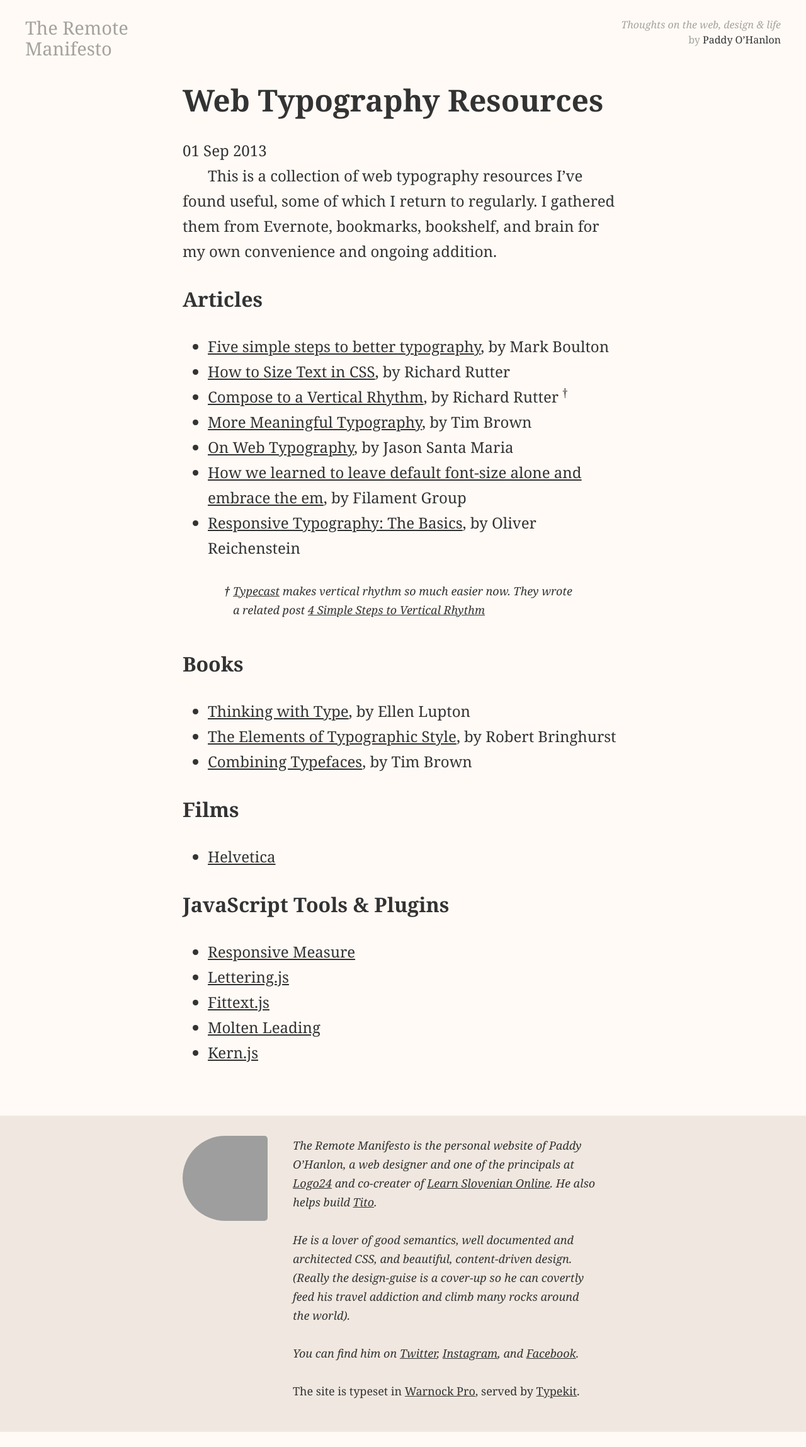
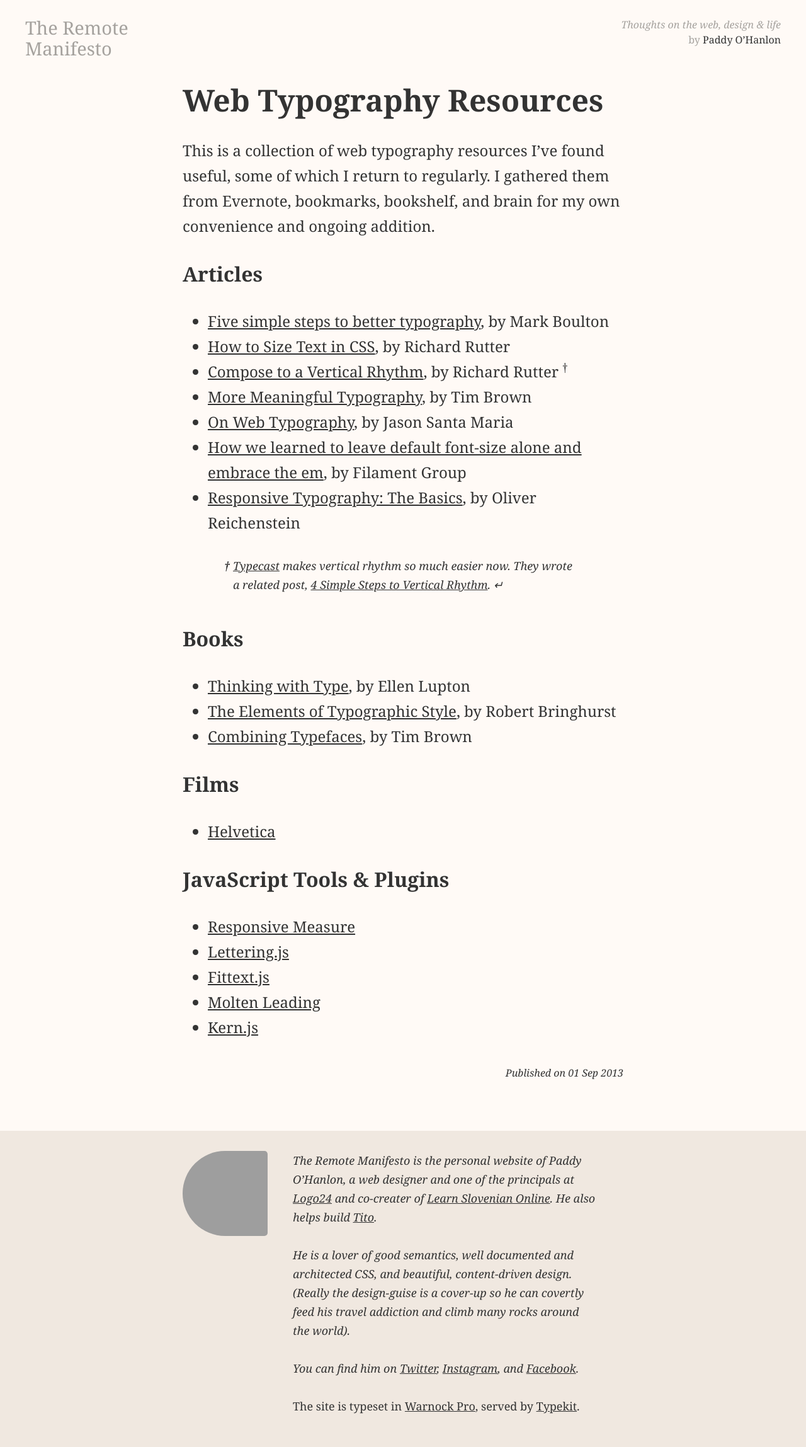
Before and after one commit to paddyohanlon/remote-manifesto, a Jekyll site: the page built from _posts/2013-09-01-web-typography-resources.markdown, in a window 1280 px wide. Shown: the whole page at 63% size. Built offline with Jekyll 4.4.1, drawn with Linux system fonts in a browser that asks for light colours; nearby versions of some CDN libraries; Markdown is read by kramdown in place of the engine named in the settings; before the commit the page ends 2273 px from its top, so only the background shows below that; grey boxes are pictures that could not be loaded.

Commit message:
Get aside footnotes right.

```diff
--- a/_layouts/post.html
+++ b/_layouts/post.html
@@ -1,9 +1,9 @@
 ---
 layout: default
 ---
-<h2>{{ page.title }}</h2>
-<p class="meta">{{ page.date | date_to_string }}</p>
 
-<div class="post">
-{{ content }}
-</div>
+<article class="post">
+  <h2>{{ page.title }}</h2>
+  {{ content }}
+  <small>Published on {{ page.date | date_to_string }}</small>
+</article>
--- a/_posts/2013-08-24-good-design-is-more-than-technique-and-technology.markdown
+++ b/_posts/2013-08-24-good-design-is-more-than-technique-and-technology.markdown
@@ -21,7 +21,7 @@ categories: typography design jekyll
 
 <p>Since 2012, I have lived in and worked from Ireland, South Africa, Bulgaria, Denmark, Slovenia, the United States, and Russia. <sup><a href="#emtm" id="footnote1">&#8224;</a></sup> I’m writing from Kaliningrad, Russia, moving to Spain in two weeks—for five months—and moving to Belgium after that.</p>
 
-<aside class="digression" id="emtm"><p><b>&#8224;</b> The travel is mostly due to happily following Lidiya around while she undertakes her amazing masters programme, <a href="http://www.emtmmaster.net/">EMTM</a>.</p> <a class="return-to-text" href="#footnote1" id="emtm">Return to the main text</a></aside>
+<aside class="digression" id="emtm"><p><b>&#8224;</b> The travel is mostly due to happily following Lidiya around while she undertakes her amazing masters programme, <a href="http://www.emtmmaster.net/">EMTM</a>. <a class="return-to-text" href="#footnote1" title="Continue reading the main text"><b>Continue reading the main text </b>&#8629;</a></p></aside>
 
 <p>All the moving about means I have the remote working thing down fairly well. Choosing the title of this blog means I can justify introducing travel anecdotes, and share my nomad-like working experiences, along with design musings.</p>
 
@@ -31,4 +31,4 @@ categories: typography design jekyll
 
 <p>Four different weights are in use; light italic, regular, semibold, and bold, for caption, text, subhead, and display. The typeface also intentionally features a Cyrillic character set and ligatures. <sup><a href="#speakeasy" id="footnote2">&#8225;</a></sup></p>
 
-<aside class="tangent" id="speakeasy"><p>&#8225; Unfortunately including characters for Cyrillic and ligatures means a massive web font file size, around 800k. However, I’ve just come across Typekit’s <a href="https://github.com/typekit/speakeasy">Speakeasy</a> library, which at first glance, seems like it can help cut that down by only using characters I require.</p> <a class="return-to-text" href="#footnote2" id="speakeasy">Return to the main text</a></aside>
+<aside class="tangent" id="speakeasy"><p>&#8225; Unfortunately including characters for Cyrillic and ligatures means a massive web font file size, around 800k. However, I’ve just come across Typekit’s <a href="https://github.com/typekit/speakeasy">Speakeasy</a> library, which at first glance, seems like it can help cut that down by only using characters I require. <a class="return-to-text" href="#footnote2" title="Continue reading the main text"><b>Continue reading the main text </b>&#8629;</a></p></aside>
--- a/_posts/2013-09-01-web-typography-resources.markdown
+++ b/_posts/2013-09-01-web-typography-resources.markdown
@@ -19,7 +19,7 @@ categories: reference
 <li><a href="http://ia.net/blog/responsive-typography-the-basics/">Responsive Typography: The Basics</a>, by Oliver Reichenstein</li>
 </ul>
 
-<aside class="digression" id="typecast-vertical-rhythm"><p><b>&#8224;</b><a href="http://typecast.com/">Typecast</a> makes vertical rhythm so much easier now. They wrote a related post <a href="http://typecast.com/blog/4-simple-steps-to-vertical-rhythm">4 Simple Steps to Vertical Rhythm</a></p> <a class="return-to-text" href="#footnote3" id="emtm">Return to the main text</a></aside>
+<aside class="digression" id="typecast-vertical-rhythm"><p><b>&#8224;</b><a href="http://typecast.com/">Typecast</a> makes vertical rhythm so much easier now. They wrote a related post, <a href="http://typecast.com/blog/4-simple-steps-to-vertical-rhythm">4 Simple Steps to Vertical Rhythm</a>. <a class="return-to-text" href="#footnote3" title="Continue reading the main text"><b>Continue reading the main text </b>&#8629;</a></p></aside>
 
 <h3>Books</h3>
 
--- a/css/main.css
+++ b/css/main.css
@@ -1138,7 +1138,10 @@ body {
   color: #333333;
 }
 
-.return-to-text {
+a.return-to-text, a:link.return-to-text, a:visited.return-to-text {
+  text-decoration: none;
+}
+a.return-to-text b, a:link.return-to-text b, a:visited.return-to-text b {
   position: absolute;
   margin: -1px;
   padding: 0;
```
Also changed, not shown: css/main.scss (+8 -2 lines).
